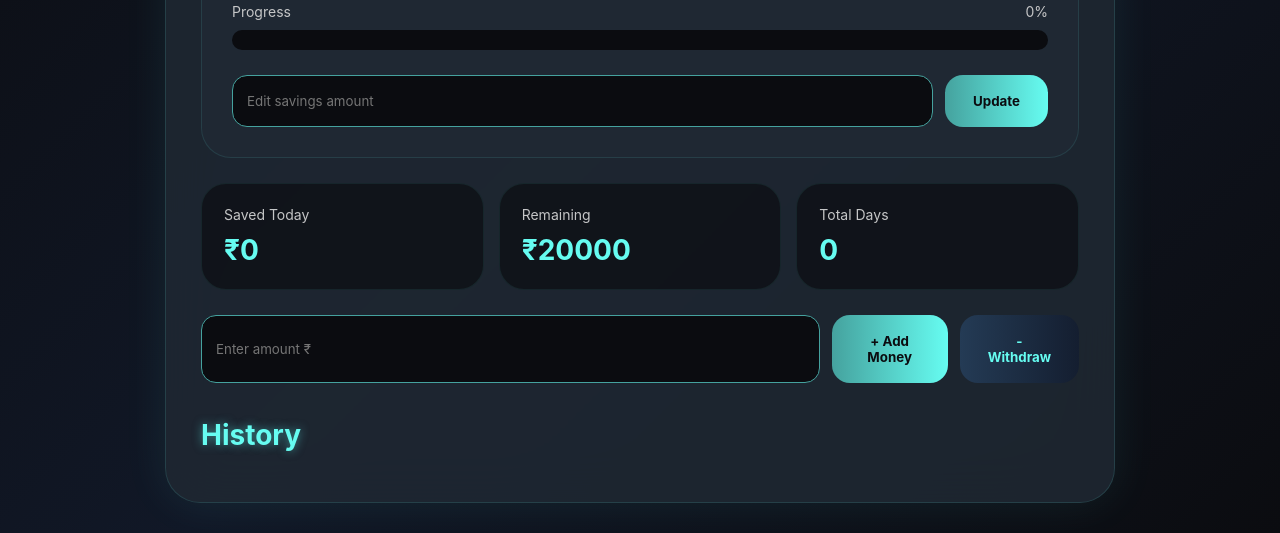
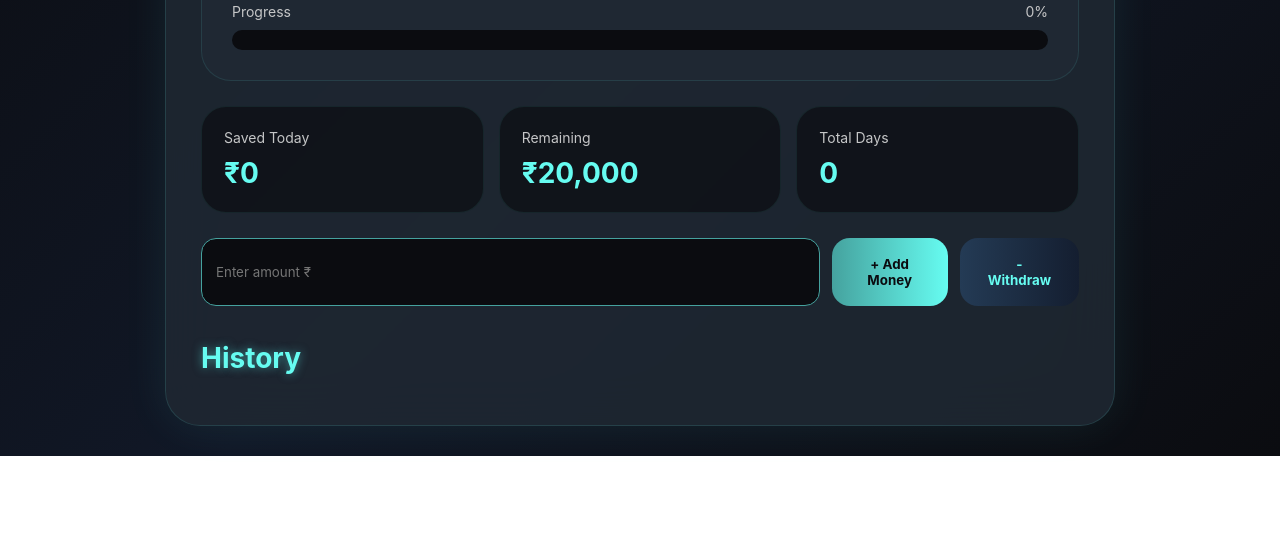
Before and after one commit to prajwalvasista2005/Savings-Tracker, a plain HTML site: page index.html in a window 1280 px wide. Shown: the part 379-912 px from the top of the page. After the commit the page ends 835 px from the top, so only its background shows below. Drawn offline with Linux system fonts and the light colour scheme.

Commit message:
more changes

```diff
--- a/index.html
+++ b/index.html
@@ -349,15 +349,7 @@
           <div class="fill" id="fill"></div>
         </div>
 
-        <div class="edit">
-          <input
-            id="editInput"
-            placeholder="Edit savings amount"
-            type="number"
-          />
 
-          <button id="updateBtn">Update</button>
-        </div>
       </div>
 
       <div class="stats">
```
